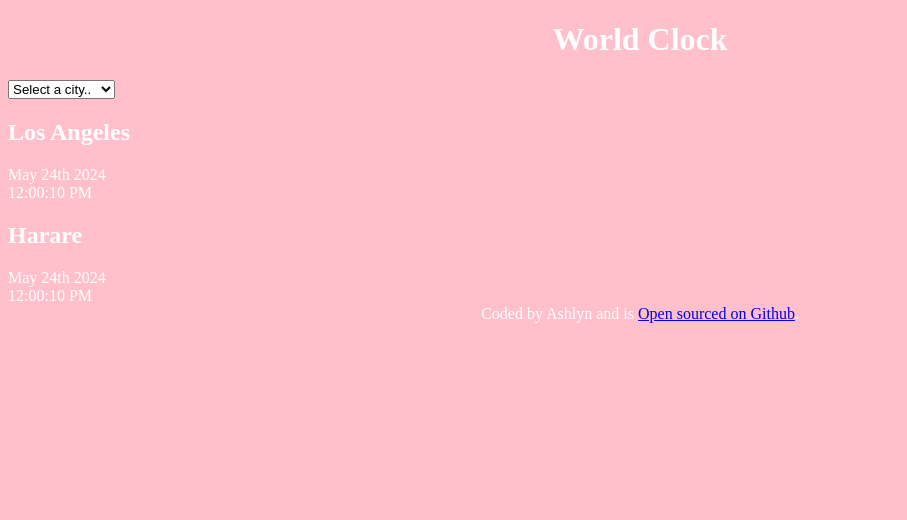
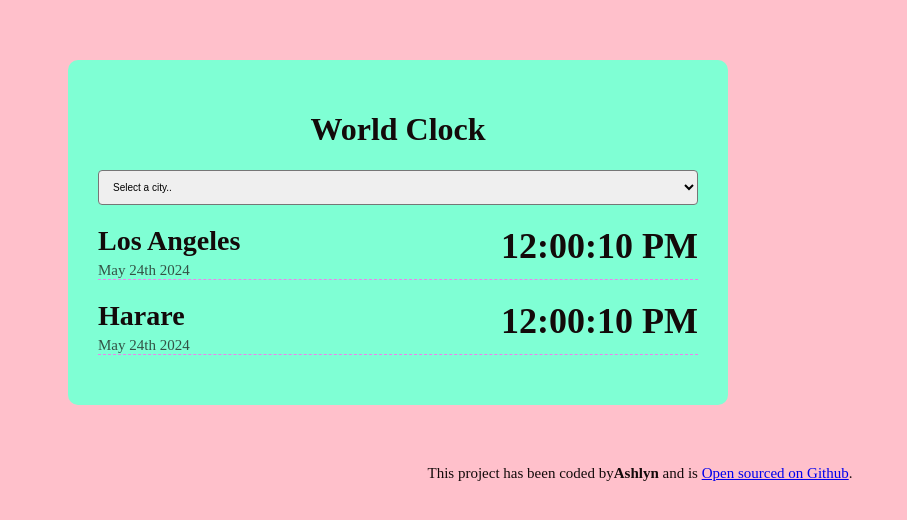
Before and after one commit to Ashlyn-theeng/world-Clock., a plain HTML site: page index.html in a window 1280 px wide. Shown: the whole page, without its empty margins (0-907 px from the left). Drawn offline with Linux system fonts and the light colour scheme.

Commit message:
Styled the project with CSS

```diff
--- a/css/style.css
+++ b/css/style.css
@@ -1,10 +1,62 @@
+body {
+    background-color: bisque;
+}
+
+.container {
+    max-width: 600px;
+    margin: 0 auto;
+    background-color: aquamarine;
+    padding: 30px;
+    border-radius: 10px;
+    box-shadow:rgba(100, 100, 111, 0.2) 0px 7px 29px0px;;;
+    margin: 60px;
+}
+.city {
+    display: flex;
+    justify-content: space-between;
+    margin: 20px 0;
+    border-bottom: 1px dashed violet;
+}
+.city: :last-child{
+    border: none;
+}
+
+ h2 {
+    margin: 0 0 5px;
+    font-size:28px ;
+
+ }
+ .date{
+    opacity: 0.7;
+    font-size: 15px;
+ }
+.time {
+    font-size:36px ;
+    font-weight: bold;
+}
+.time small {
+    font-size: 18px;
+    vertical-align: middle;
+    line-height:36px ;
+}
+
+select {
+    display: block;
+    width: 100%;
+    border-radius: 4px;
+    padding: 10px;
+    font-size: 10px;
+}
+
 body{
 background:pink;
-color: white
+color: rgb(19, 10, 10)
 }
 h1 {
     text-align: center;
 }
 footer {
     text-align: center;
+    font-size: 15px;
+    color: rgba (0, 0, 0, 0.8);
 }
--- a/index.html
+++ b/index.html
@@ -19,21 +19,28 @@
 </select>
 
 <div class="city">
+   <div>
    <h2>Los Angeles </h2>
    <div class="date">May 24th 2024</div>
+</div>
+<div>
    <div class="time">12:00:10 PM</div>
+ </div>
 </div>
 <div class="city">
+   <div>
     <h2>Harare </h2>
     <div class="date">May 24th 2024</div>
+   </div>
+   <div>
     <div class="time">12:00:10 PM</div>
- </div>
-
+  </div>
+</div>
 
 
 
 </div>
-   <Footer>Coded by Ashlyn and is
+   <Footer>This project has been coded by<strong>Ashlyn</strong> and is
     <a href="https://github.com/Ashlyn-theeng/world-Clock." target="_blank"> Open sourced on Github<a/>.
     </Footer>
     <script src="javascript/index.js"></script>
```
